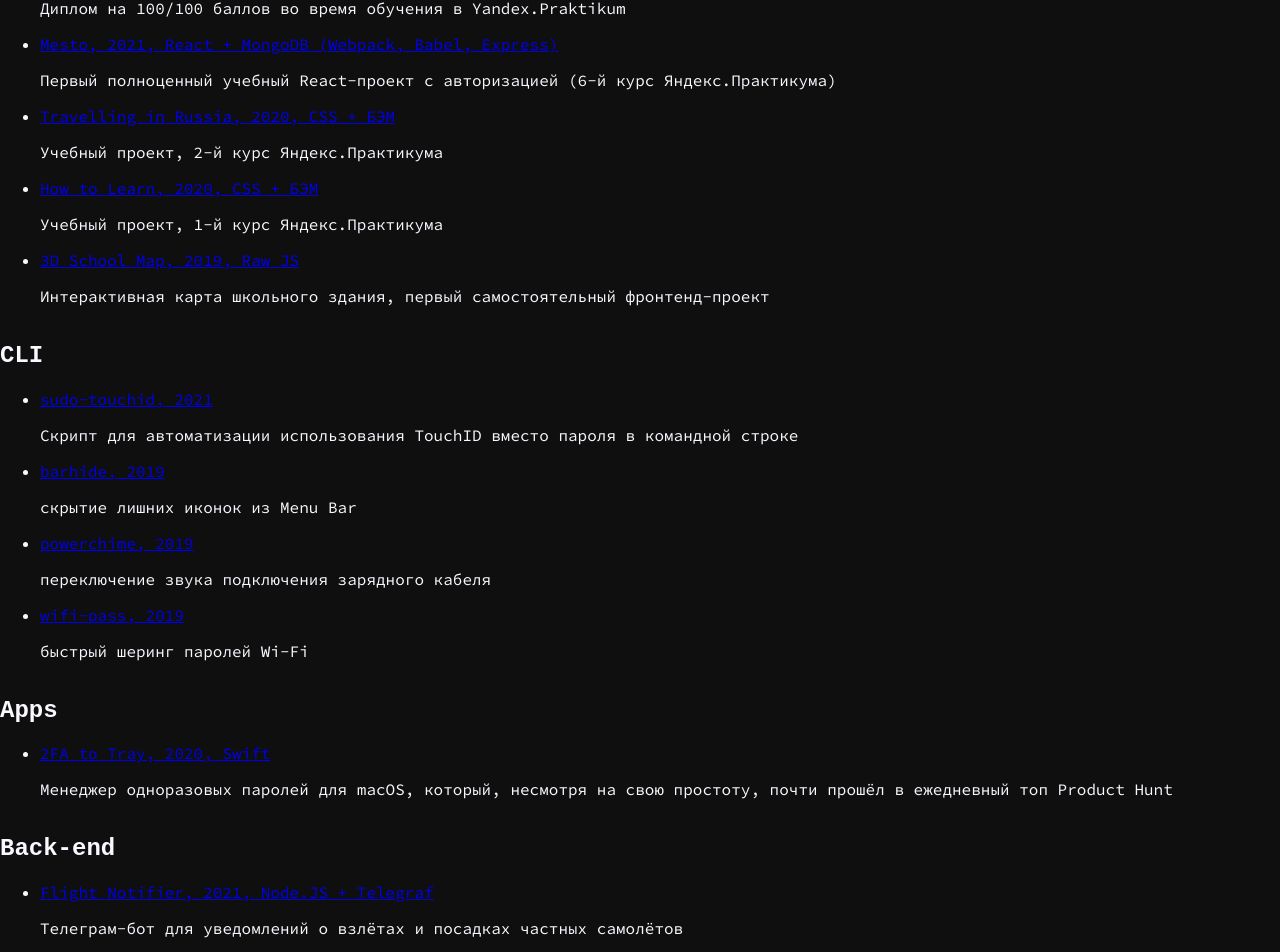
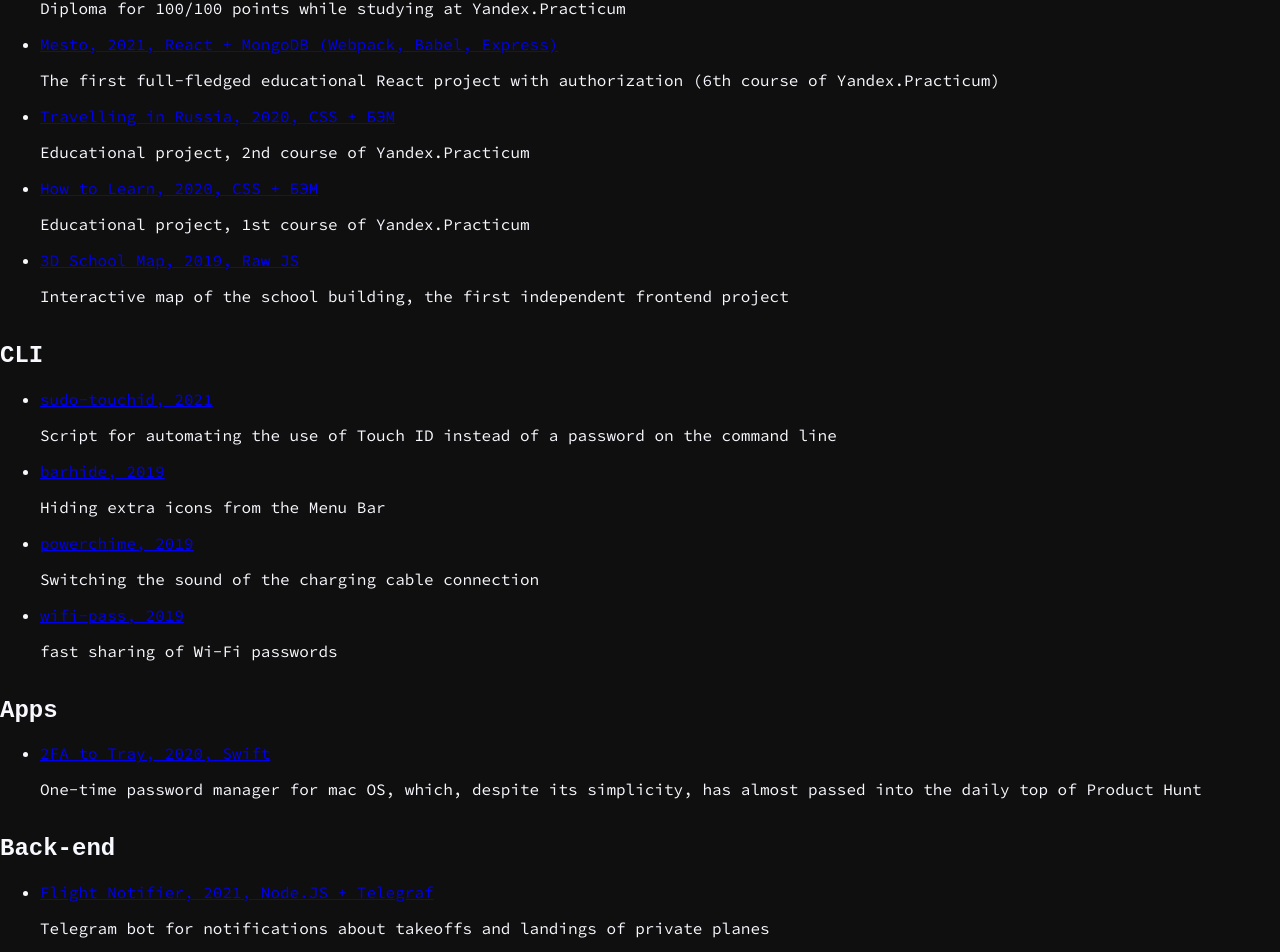
Before and after one commit to artginzburg/artginzburg.github.io, a React (Create React App) app: page /portfolio in a window 1280 px wide. Shown: the part 155-1107 px from the top of the page. Built offline with nearby package versions, Linux system fonts and the light colour scheme; a web font is replaced by a local one.

Commit message:
localize projects

```diff
--- a/src/components/Portfolio/Portfolio.jsx
+++ b/src/components/Portfolio/Portfolio.jsx
@@ -14,7 +14,7 @@
             <a href="https://deeplomka.nomoredomains.club" target="_blank" rel="noreferrer">
               Movies Explorer, 2021, React + MongoDB
             </a>
-            <p>Диплом на 100/100 баллов во время обучения в Yandex.Praktikum</p>
+            <p>{localization.projects.moviesExplorer}</p>
           </li>
           <li>
             <a
@@ -24,9 +24,7 @@
             >
               Mesto, 2021, React + MongoDB (Webpack, Babel, Express)
             </a>
-            <p>
-              Первый полноценный учебный React-проект с авторизацией (6-й курс Яндекс.Практикума)
-            </p>
+            <p>{localization.projects.mesto}</p>
           </li>
           <li>
             <a
@@ -36,7 +34,7 @@
             >
               Travelling in Russia, 2020, CSS + БЭМ
             </a>
-            <p>Учебный проект, 2-й курс Яндекс.Практикума</p>
+            <p>{localization.projects.russianTravel}</p>
           </li>
           <li>
             <a
@@ -46,13 +44,13 @@
             >
               How to Learn, 2020, CSS + БЭМ
             </a>
-            <p>Учебный проект, 1-й курс Яндекс.Практикума</p>
+            <p>{localization.projects.howToLearn}</p>
           </li>
           <li>
             <a href="https://artginzburg.github.io/CASProject/" target="_blank" rel="noreferrer">
               3D School Map, 2019, Raw JS
             </a>
-            <p>Интерактивная карта школьного здания, первый самостоятельный фронтенд-проект</p>
+            <p>{localization.projects.casProject}</p>
           </li>
         </ul>
       </article>
@@ -63,25 +61,25 @@
             <a href="https://git.io/sudotouchid" target="_blank" rel="noreferrer">
               sudo-touchid, 2021
             </a>
-            <p>Скрипт для автоматизации использования TouchID вместо пароля в командной строке</p>
+            <p>{localization.projects.sudoTouchid}</p>
           </li>
           <li>
             <a href="https://git.io/barhide" target="_blank" rel="noreferrer">
               barhide, 2019
             </a>
-            <p>скрытие лишних иконок из Menu Bar</p>
+            <p>{localization.projects.barhide}</p>
           </li>
           <li>
             <a href="https://git.io/nochime" target="_blank" rel="noreferrer">
               powerchime, 2019
             </a>
-            <p>переключение звука подключения зарядного кабеля</p>
+            <p>{localization.projects.powerchime}</p>
           </li>
           <li>
             <a href="http://git.io/wifi-pass" target="_blank" rel="noreferrer">
               wifi-pass, 2019
             </a>
-            <p>быстрый шеринг паролей Wi-Fi</p>
+            <p>{localization.projects.wifiPass}</p>
           </li>
         </ul>
       </article>
@@ -92,10 +90,7 @@
             <a href="https://2fatotray.unicornplatform.page" target="_blank" rel="noreferrer">
               2FA to Tray, 2020, Swift
             </a>
-            <p>
-              Менеджер одноразовых паролей для macOS, который, несмотря на свою простоту, почти
-              прошёл в ежедневный топ Product Hunt
-            </p>
+            <p>{localization.projects['2faToTray']}</p>
           </li>
         </ul>
       </article>
@@ -110,13 +105,13 @@
             >
               Flight Notifier, 2021, Node.JS + Telegraf
             </a>
-            <p>Телеграм-бот для уведомлений о взлётах и посадках частных самолётов</p>
+            <p>{localization.projects.flightNotifier}</p>
           </li>
           <li>
             <a href="https://github.com/artginzburg/sigcheck" target="_blank" rel="noreferrer">
               sigcheck, 2021, Express + Puppeteer
             </a>
-            <p>Бэкенд проверки электронных подписей для НБКИ</p>
+            <p>{localization.projects.sigcheck}</p>
           </li>
         </ul>
       </article>
--- a/src/languages/en.js
+++ b/src/languages/en.js
@@ -14,4 +14,24 @@
     apps: 'Apps',
     backend: 'Back-end',
   },
+  projects: {
+    moviesExplorer: 'Diploma for 100/100 points while studying at Yandex.Practicum',
+    mesto:
+      'The first full-fledged educational React project with authorization (6th course of Yandex.Practicum)',
+    russianTravel: 'Educational project, 2nd course of Yandex.Practicum',
+    howToLearn: 'Educational project, 1st course of Yandex.Practicum',
+    casProject: 'Interactive map of the school building, the first independent frontend project',
+
+    sudoTouchid:
+      'Script for automating the use of Touch ID instead of a password on the command line',
+    barhide: 'Hiding extra icons from the Menu Bar',
+    powerchime: 'Switching the sound of the charging cable connection',
+    wifiPass: 'fast sharing of Wi-Fi passwords',
+
+    '2faToTray':
+      'One-time password manager for mac OS, which, despite its simplicity, has almost passed into the daily top of Product Hunt',
+
+    flightNotifier: 'Telegram bot for notifications about takeoffs and landings of private planes',
+    sigcheck: 'Backend of electronic signature verification for NBKI',
+  },
 };
--- a/src/languages/ru.js
+++ b/src/languages/ru.js
@@ -14,4 +14,22 @@
     apps: 'Приложения',
     backend: 'Бэкенд',
   },
+  projects: {
+    moviesExplorer: 'Диплом на 100/100 баллов во время обучения в Yandex.Practicum',
+    mesto: 'Первый полноценный учебный React-проект с авторизацией (6-й курс Яндекс.Практикума)',
+    russianTravel: 'Учебный проект, 2-й курс Яндекс.Практикума',
+    howToLearn: 'Учебный проект, 1-й курс Яндекс.Практикума',
+    casProject: 'Интерактивная карта школьного здания, первый самостоятельный фронтенд-проект',
+
+    sudoTouchid: 'Скрипт для автоматизации использования TouchID вместо пароля в командной строке',
+    barhide: 'Скрытие лишних иконок из Menu Bar',
+    powerchime: 'Переключение звука подключения зарядного кабеля',
+    wifiPass: 'Быстрый шеринг паролей Wi-Fi',
+
+    '2faToTray':
+      'Менеджер одноразовых паролей для macOS, который, несмотря на свою простоту, почти прошёл в ежедневный топ Product Hunt',
+
+    flightNotifier: 'Телеграм-бот для уведомлений о взлётах и посадках частных самолётов',
+    sigcheck: 'Бэкенд проверки электронных подписей для НБКИ',
+  },
 };
```
